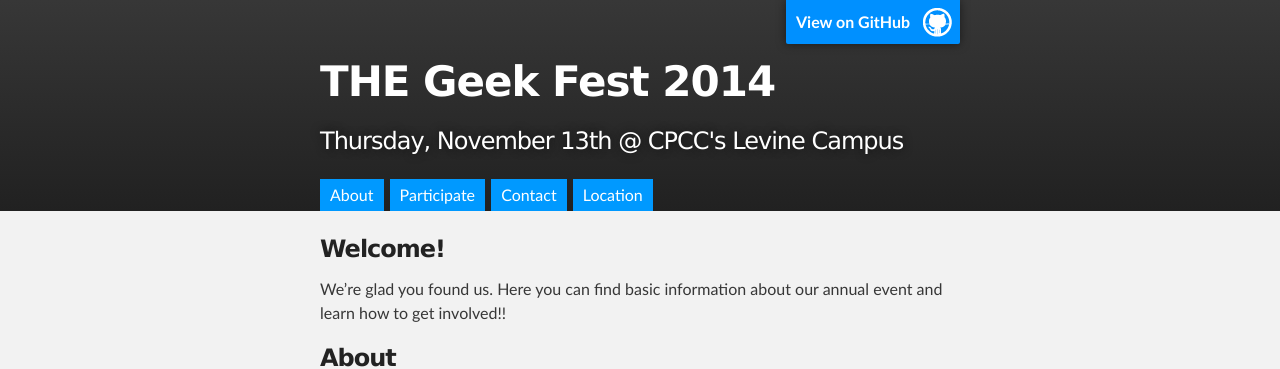
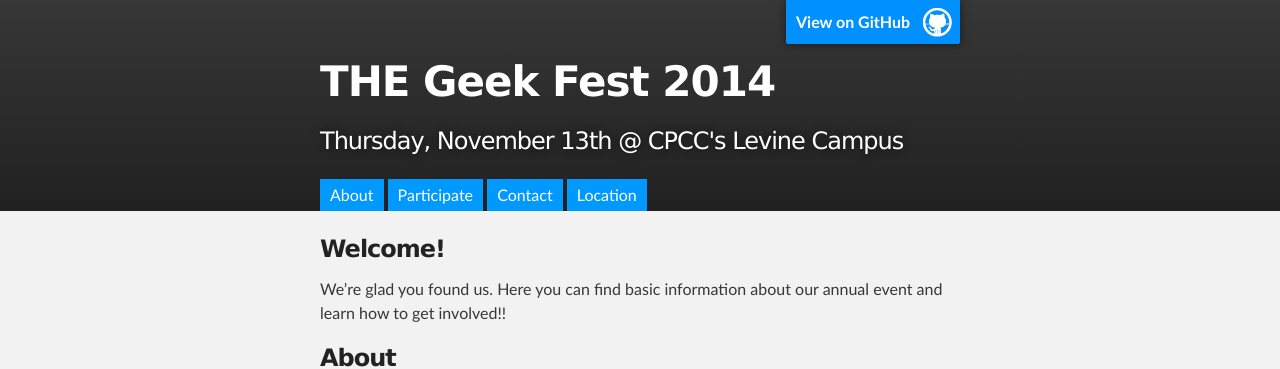
Before and after one commit to bkeyvani/thegeekfest.github.io, a Jekyll site: the page built from index.html, in a window 1280 px wide. Shown: the top 369 px of the page. Built offline with Jekyll 4.4.1, drawn with Linux system fonts in a browser that asks for light colours; nearby versions of some CDN libraries.

Commit message:
update styles for navigation and participate button to display correctly on iPhone 4

```diff
--- a/assets/stylesheets/stylesheet.css
+++ b/assets/stylesheets/stylesheet.css
@@ -268,7 +268,7 @@ THE Geek Fest Custom Styles
   display: inline-block;
   height: 2em;
   line-height: 2em;
-  margin: 0 2px 0 0;
+  margin: 0;
   padding: 0 10px;
   text-align: center;
 }
@@ -296,7 +296,7 @@ nav.page-navigation ul {
 }
 
 .big {
-  font-size: 1.6em;
+  font-size: 1.5em;
 }
 
 .round-button {
```
